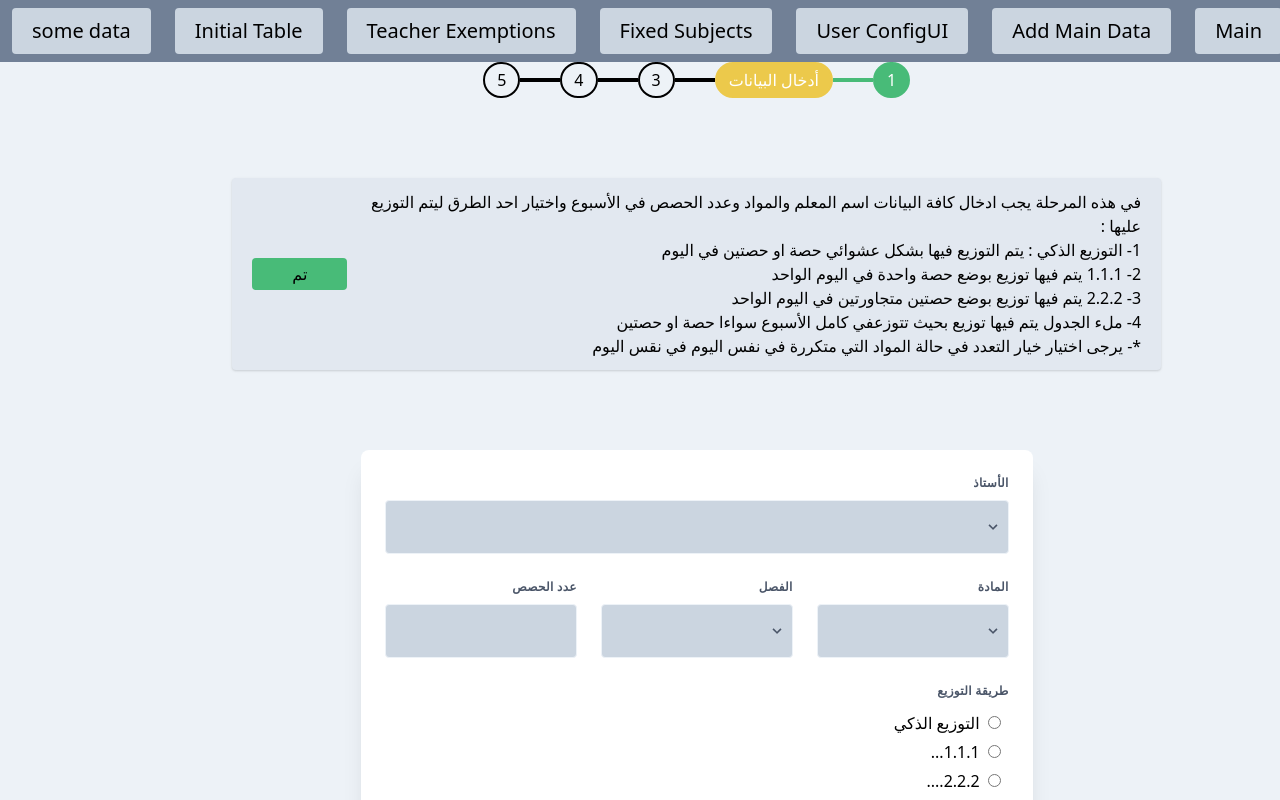
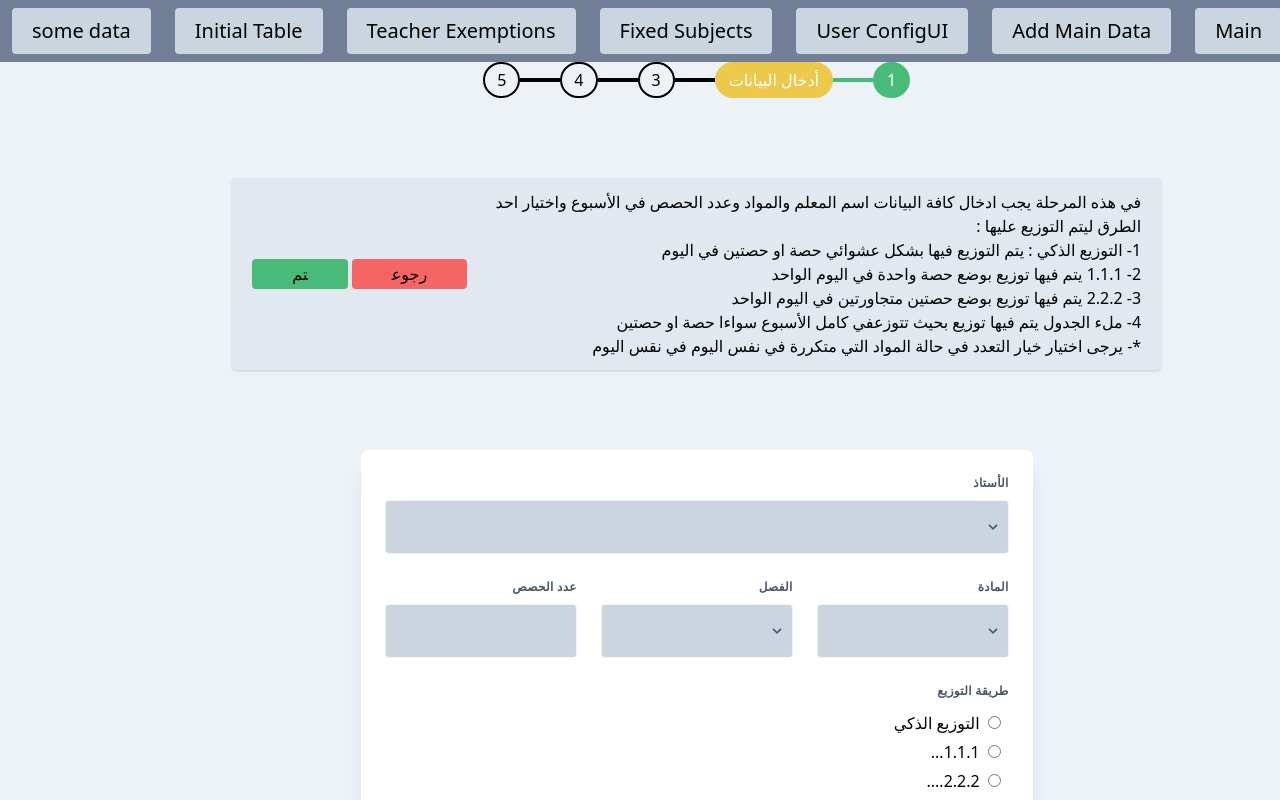
Before and after one commit to m-HARD/Weekly-Classs-Chedule-Source, a Vue app: page / in a window 1280 px wide. Both pictures are taken after a click on the element "User ConfigUI". Shown: the top 800 px of the page. Built offline with nearby package versions, Linux system fonts and the light colour scheme.

Commit message:
edit page details edit subject can not add desinge

```diff
--- a/src/pages/FixedSubjects.vue
+++ b/src/pages/FixedSubjects.vue
@@ -10,7 +10,10 @@
               في هذه المرحلة يرجي تحديد الحصص المراد ان تكون ثابتة عند انشاء الجدول مثلا النشاطات او غيرها<br>
               في حالة لا توجد اي مواد او حصص ثابتة اضغط تم للمواصلة
             </span>
-            <span class="bg-green-500 hover:bg-green-600 py-1 px-10 rounded cursor-pointer" @click="GoToUrl('teacher-exemptions')">تم</span>
+            <div>
+              <span class="bg-red-500 hover:bg-red-600 py-1 mx-1 px-10 rounded cursor-pointer" @click="GoToUrl('app-user-config-ui')">رجوع</span>
+              <span class="bg-green-500 hover:bg-green-600 py-1 px-10 rounded cursor-pointer" @click="GoToUrl('teacher-exemptions')">تم</span>
+            </div>
           </div>
         </div>
 
--- a/src/pages/MainUI.vue
+++ b/src/pages/MainUI.vue
@@ -17,7 +17,9 @@
           {{ theClass.name }} :
 
           <ul class="mx-5" v-for="(notAdd,i) in iCanNotAddIt[theClass.id - 1]" :key="i">
-            <li>{{ notAdd }}</li>
+            <li><span class="font-bold">المادة : </span>{{ notAdd.subject.name }}
+                <span class="font-bold">الأستاذ : </span> {{ notAdd.teacher.name }}
+                <span class="font-bold">عدد الحصص : </span>{{ notAdd.size }}</li>
           </ul>
         </div>
       </div>
--- a/src/pages/TeacherExemptions.vue
+++ b/src/pages/TeacherExemptions.vue
@@ -9,7 +9,10 @@
               في هذه المرحلة يرجي تحديد اعفاءات المعلمين او الحصص التي لا يستطيع المعلم الحضور اليها ليتم تجنب ادخال المعلم في هذه الحصص عند انشاء الجدول<br>
               في حالة لا توجد تعديلات اضغط تم للمواصلة
             </span>
-            <span class="bg-green-500 hover:bg-green-600 py-1 px-10 rounded cursor-pointer" @click="GoToUrl('initial-table')">تم</span>
+            <div>
+              <span class="bg-red-500 hover:bg-red-600 py-1 mx-1 px-10 rounded cursor-pointer" @click="GoToUrl('fixed-subjects')">رجوع</span>
+              <span class="bg-green-500 hover:bg-green-600 py-1 px-10 rounded cursor-pointer" @click="GoToUrl('initial-table')">تم</span>
+            </div>
           </div>
         </div>
 
--- a/src/pages/UserConfigUI.vue
+++ b/src/pages/UserConfigUI.vue
@@ -13,7 +13,10 @@
               4- ملء الجدول يتم فيها توزيع بحيث تتوزعفي كامل الأسبوع سواءا حصة او حصتين<br>
               *- يرجى اختيار خيار التعدد في حالة المواد التي متكررة في نفس اليوم في نقس اليوم<br>
             </span>
-            <span class="bg-green-500 hover:bg-green-600 py-1 px-10 rounded cursor-pointer" @click="GoToUrl('fixed-subjects')">تم</span>
+            <div>
+              <span class="bg-red-500 hover:bg-red-600 py-1 mx-1 px-10 rounded cursor-pointer" @click="GoToUrl('add-main-data')">رجوع</span>
+              <span class="bg-green-500 hover:bg-green-600 py-1 px-10 rounded cursor-pointer" @click="GoToUrl('fixed-subjects')">تم</span>
+            </div>
           </div>
         </div>
 
```
